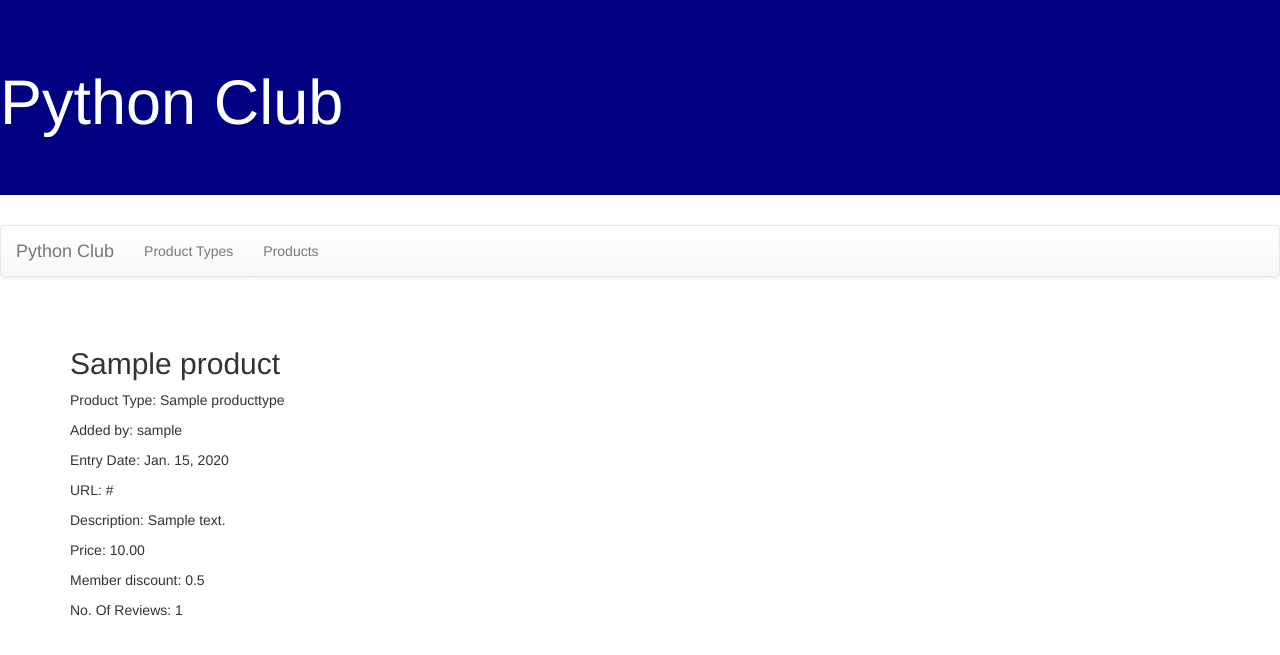
After one commit to slime-e/itc-172-pythonclub, a Django app: page /club/productdetails/1 in a window 1280 px wide. The commit adds this page. Shown: the top 655 px of the page. Run offline with Django 3.2, Linux system fonts and the light colour scheme; tables that the repository leaves empty hold one stand-in row (values such as "Sample post"); some libraries are stand-ins or nearby versions.

Commit message:
assignment_6
new views for the details and products pages, added to urls and their own templates

```diff
--- a/pythonClub/club/templates/base.html
+++ b/pythonClub/club/templates/base.html
@@ -19,6 +19,7 @@
                 </div>
                 <ul class="nav navbar-nav">
                     <li><a href="{% url 'types' %}">Product Types</a></li>
+                    <li><a href="{% url 'products' %}">Products</a></li>
 
                 </ul>
                 </div>
--- /dev/null
+++ b/pythonClub/club/templates/club/proddetails.html
@@ -0,0 +1,13 @@
+{% extends 'base.html' %}
+{% block content %}
+<h2>{{ prod.productname }}</h2>
+<p>Product Type: {{ prod.producttype }} </p>
+<p>Added by: {{ prod.user }}</p>
+<p>Entry Date: {{ prod.productentrydate }}</p>
+<p>URL: {{ prod.producturl }}</p>
+<p>Description: {{ prod.productdescription }}</p>
+<p>Price: {{ prod.productprice }}</p>
+<p>Member discount: {{ discount }}</p>
+<p>No. Of Reviews: {{ reviews }}</p>
+
+{% endblock %}
--- a/pythonClub/club/urls.py
+++ b/pythonClub/club/urls.py
@@ -4,4 +4,6 @@ from . import views
 urlpatterns=[
     path('', views.index, name='index'),
     path('gettypes/', views.gettypes, name='types'),
+    path('getproducts/', views.getproducts, name='products'),
+    path('productdetails/<int:id>', views.productdetails, name='productdetails'),
 ]
--- a/pythonClub/club/views.py
+++ b/pythonClub/club/views.py
@@ -1,5 +1,5 @@
 from .models import ProductType, Product, Review
-from django.shortcuts import render
+from django.shortcuts import render, get_object_or_404
 
 # Create your views here.
 def index (request):
@@ -9,3 +9,20 @@ def index (request):
 def gettypes(request):
     type_list=ProductType.objects.all()
     return render(request, 'club/types.html' ,{'type_list' : type_list})
+
+
+def getproducts(request):
+    products_list=Product.objects.all()
+    return render(request, 'club/products.html', {'products_list': products_list})
+
+
+def productdetails(request, id):
+    prod = get_object_or_404(Product, pk=id)
+    discount=prod.memberdiscount
+    reviews = Review.objects.filter(product=id).count()
+    context={
+        'prod' : prod,
+        'discount' : discount,
+        'reviews' : reviews,
+    }
+    return render(request, 'club/proddetails.html', context=context)
```
Also changed, not shown: pythonClub/club/templates/club/products.html (added, +17 -0 lines).
